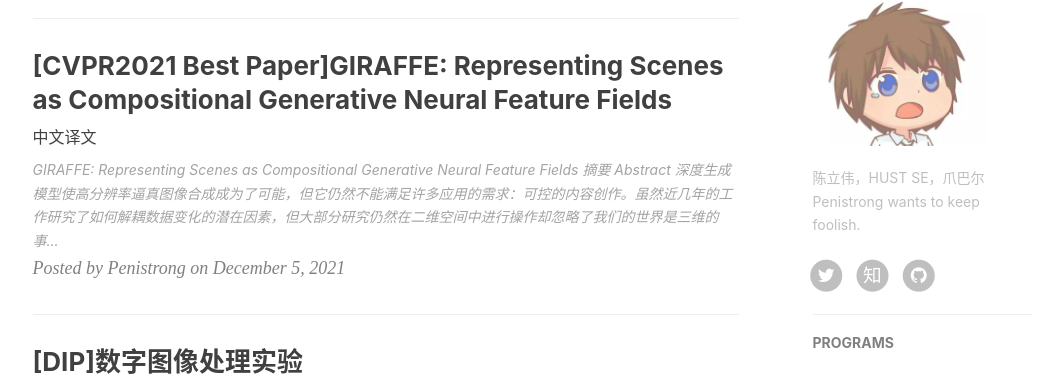
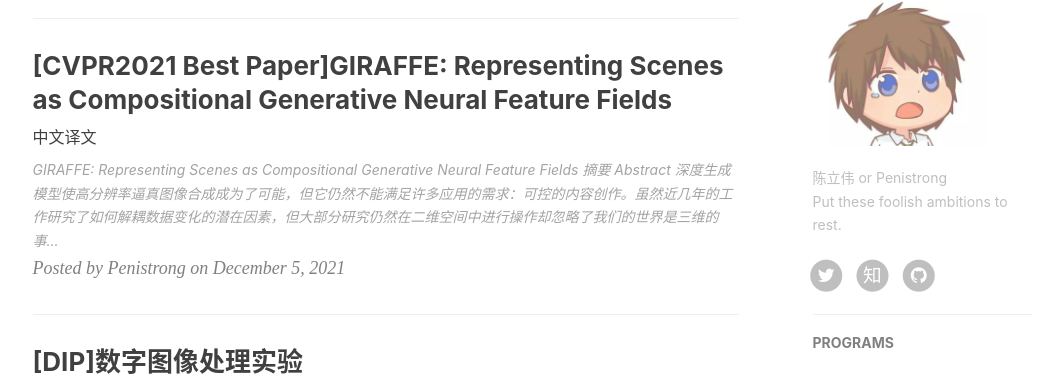
Before and after one commit to Penistrong/penistrong.github.io, a Jekyll site: the page built from index.html, in a window 1280 px wide and 900 px high, scrolled down 653 px. Shown: the part 91-467 px from the top of the window, without its empty margins (135-1198 px from the left). Built offline with Jekyll 4.4.1, drawn with Linux system fonts in a browser that asks for light colours; nearby versions of some CDN libraries; the list of posts is cut into pages by our own code; comment, search, counter and statistics services are not loaded.

Commit message:
[Modify] Short intro about myself

```diff
--- a/_config.yml
+++ b/_config.yml
@@ -69,7 +69,7 @@
 
 # Sidebar settings
 sidebar: true                           # whether or not using Sidebar.
-sidebar-about-description: "陈立伟，HUST SE，爪巴尔 <br> Penistrong wants to keep foolish."
+sidebar-about-description: "陈立伟 or Penistrong <br> Put these foolish ambitions to rest."
 sidebar-avatar:  /img/avatar-Penistrong.jpg      # use absolute URL, seeing it's used in both `/` and `/about/`
 
 # Friends
```
